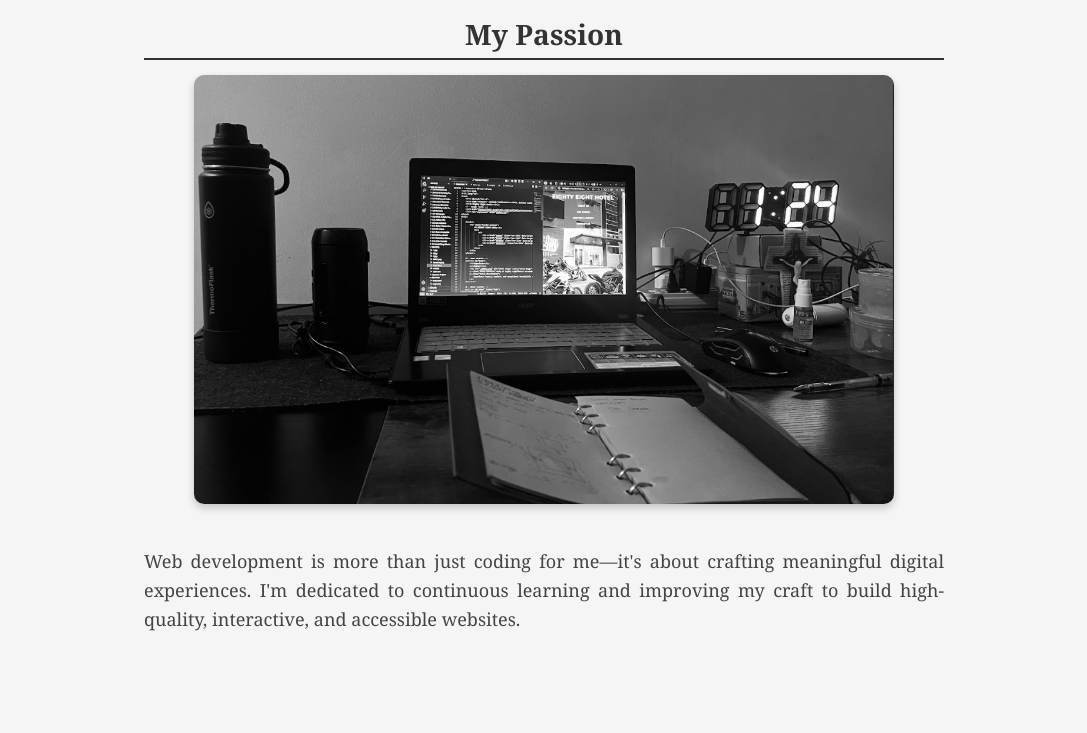
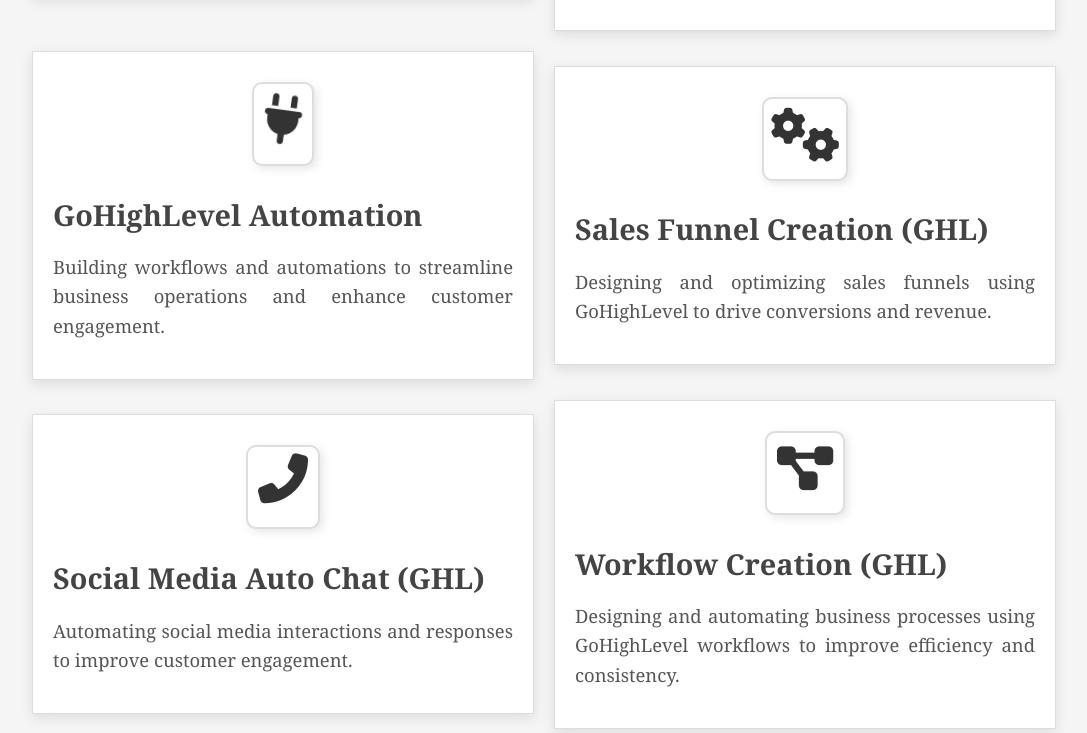
Before and after one commit to EngrKulot/emman.dev, a plain HTML site: page about.html in a window 1280 px wide. Shown: the part 1419-2152 px from the top of the page, without its empty margins (96-1183 px from the left). Drawn offline with Linux system fonts and the light colour scheme; a web font is replaced by a local one.

Commit message:
Update about.html

```diff
--- a/about.html
+++ b/about.html
@@ -16,7 +16,7 @@
             <a href="index.html">
                 <h1>Emman Sadiang-abay</h1>
             </a>
-            <p>Front-End Developer | Software Developer</p>
+            <p>Web Developer | Automation Specialist</p>
             <nav>
                 <ul>
                     <li><a href="about.html">About</a></li>
@@ -33,7 +33,7 @@
         <section class="intro">
             <h2>Hey there.</h2>
             <p>
-                I'm Emman, a Tech Support Engineer transitioning to Developer/Web Developer. Passionate about building innovative digital solutions with a strong eye for design and user experience. I specialize in creating modern, responsive, and visually stunning websites using HTML, CSS, and JavaScript.
+                I'm Emman, Web Developer and Automation Specialist | Passionate About Building Innovative Digital Solutions with a strong eye for design and user experience. I specialize in creating modern, responsive, and visually stunning websites using HTML, CSS, and JavaScript, and building powerful automations using GoHighLevel (GHL). I use GoHighLevel (GHL) for creating workflows, funnels, automations, and social media auto chat, which helps businesses streamline their operations and enhance customer engagement.
             </p>
         </section>
 
@@ -75,6 +75,38 @@
                     <h3>Web Performance Optimization</h3>
                     <p>Enhancing website speed and performance through techniques like lazy loading, caching, and minification.</p>
                 </div>
+
+                <div class="news-content">
+                    <div class="skill-box">
+                        <i class="fas fa-plug icon wave"></i> <!-- Puwede kang maghanap ng icon na related sa automation o workflow -->
+                    </div>
+                    <h3>GoHighLevel Automation</h3>
+                    <p>Building workflows and automations to streamline business operations and enhance customer engagement.</p>
+                </div>
+
+                <div class="news-content">
+                    <div class="skill-box">
+                        <i class="fas fa-cogs icon pulse"></i> <!-- Puwede mo rin gamitin ang gear icon para sa funnels -->
+                    </div>
+                    <h3>Sales Funnel Creation (GHL)</h3>
+                    <p>Designing and optimizing sales funnels using GoHighLevel to drive conversions and revenue.</p>
+                </div>
+
+                <div class="news-content">
+                    <div class="skill-box">
+                        <i class="fas fa-phone-alt icon float"></i> <!-- Icon para sa komunikasyon o chat -->
+                    </div>
+                    <h3>Social Media Auto Chat (GHL)</h3>
+                    <p>Automating social media interactions and responses to improve customer engagement.</p>
+                </div>
+
+                <div class="news-content">
+                    <div class="skill-box">
+                        <i class="fas fa-project-diagram icon shake"></i> <!-- Puwedeng icon na may koneksyon sa workflow -->
+                    </div>
+                    <h3>Workflow Creation (GHL)</h3>
+                    <p>Designing and automating business processes using GoHighLevel workflows to improve efficiency and consistency.</p>
+                </div>
             </div>
         </section>
 
@@ -85,10 +117,11 @@
                 <h2>My Passion</h2>
                 <img src="./passion.jpg" alt="Minimalist Developer Workspace" class="passion-img">
                 <p>
-                    Web development is more than just coding for me—it's about crafting meaningful digital experiences. I'm dedicated to continuous learning and improving my craft to build high-quality, interactive, and accessible websites.
+                    Web development and automation are more than just coding for me—it's about creating seamless digital experiences that drive business success. I'm passionate about using modern technologies like HTML, CSS, JavaScript, and GoHighLevel to build intuitive websites and automate business processes. I am committed to continuous learning and constantly improving my craft to deliver high-quality, interactive, and efficient digital solutions.
                 </p>
             </div>
         </section>
+
     </div>
 
     <!-- Footer Section -->
```
